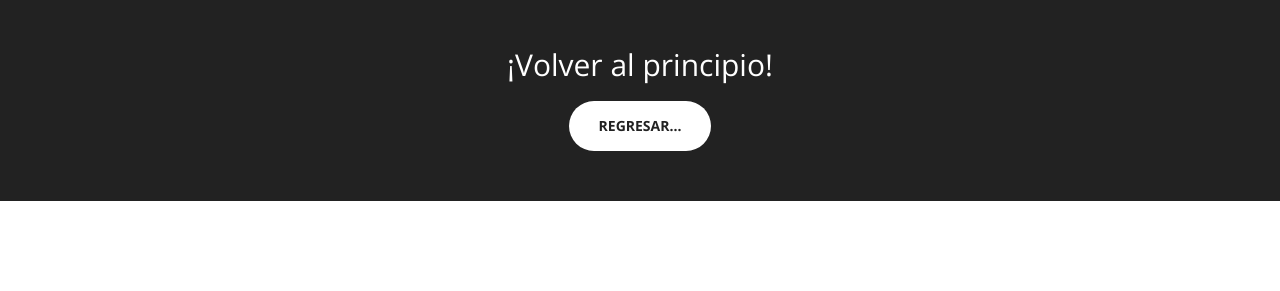
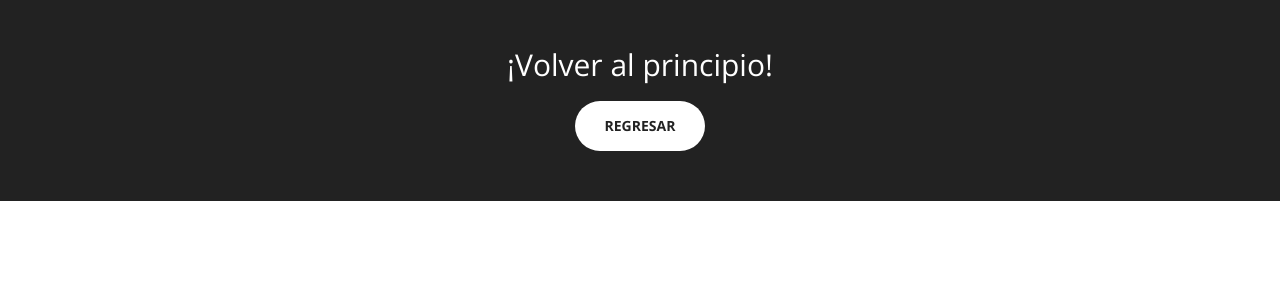
Before and after one commit to KatherineMerchanS/KatherineMerchanS.github.io, a Jekyll site: the page built from index.html, in a window 1280 px wide and 900 px high, scrolled down 1957 px. Shown: the part 279-570 px from the top of the window. Built offline with Jekyll 4.4.1, drawn with Linux system fonts in a browser that asks for light colours.

Commit message:
Update aside.html

```diff
--- a/_includes/aside.html
+++ b/_includes/aside.html
@@ -2,7 +2,7 @@
       <div class="container text-center">
           <div class="call-to-action">
               <h2>¡Volver al principio!</h2>
-              <a href="#" class="btn btn-default btn-xl wow tada">Regresar...</a>
+              <a href="#" class="btn btn-default btn-xl wow tada">Regresar</a>
           </div>
       </div>
   </aside>
```
